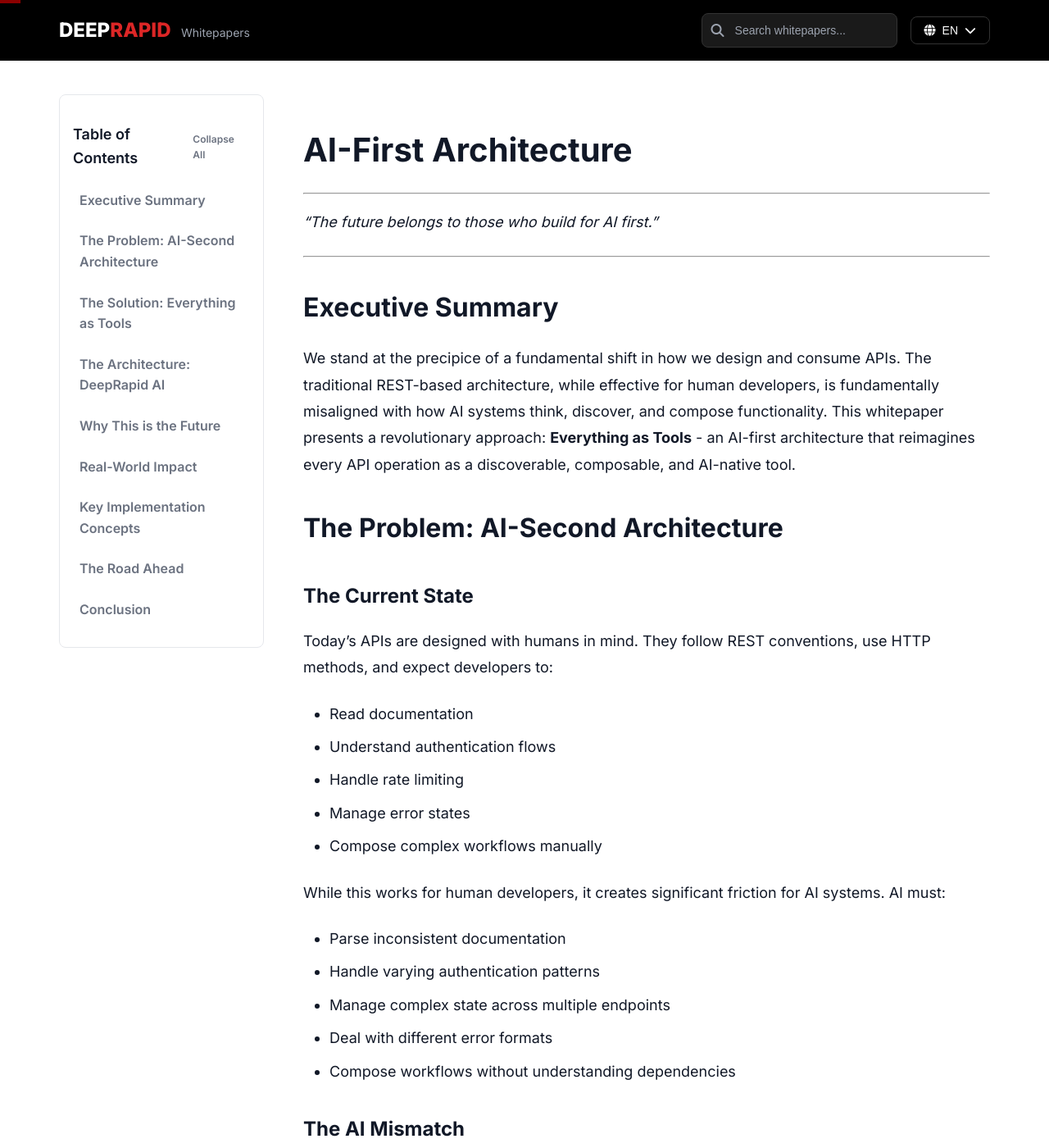
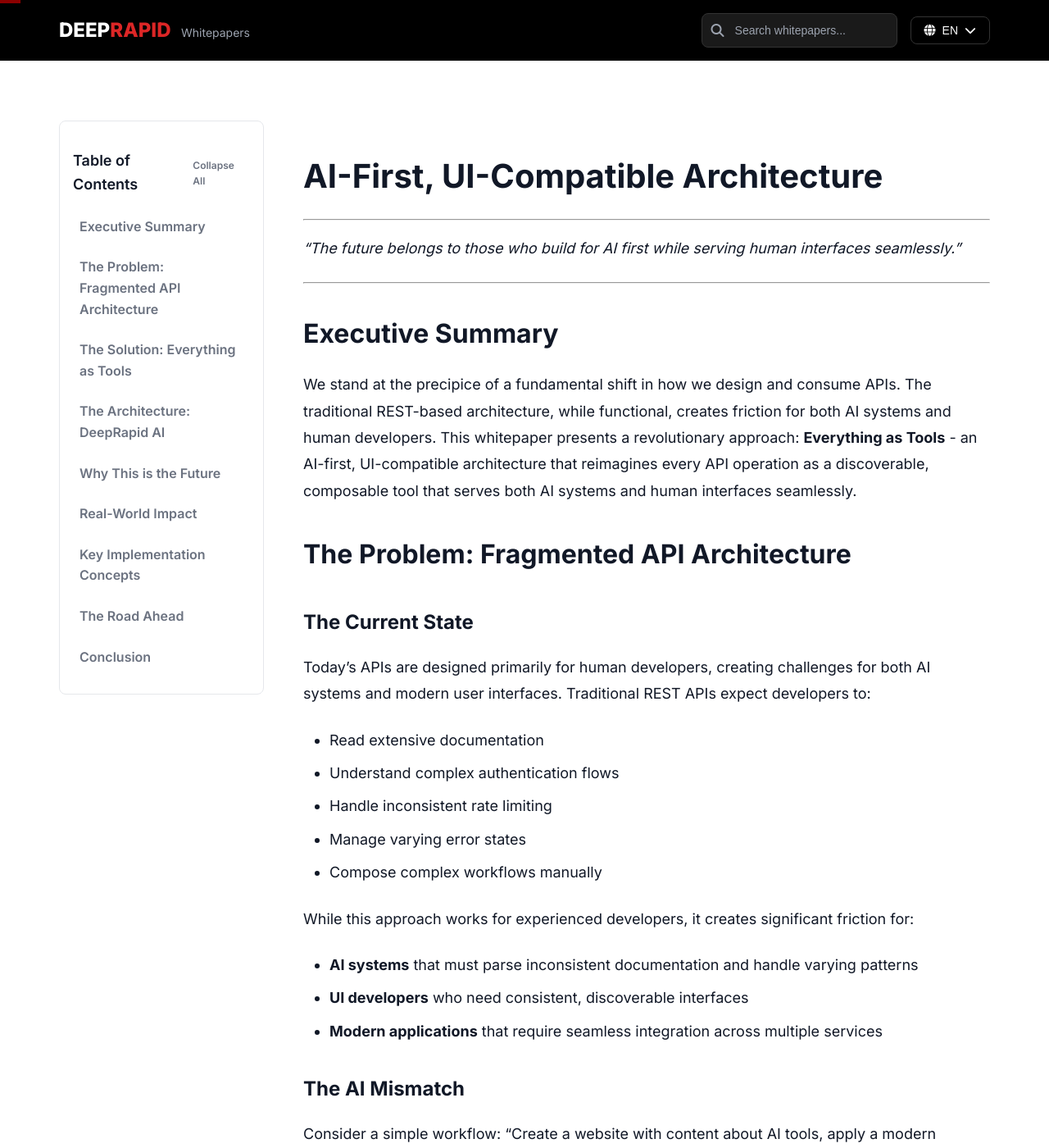
Before and after one commit to deeprapid/whitepapers, a Jekyll site: the page built from content/en/everything-as-tools.md, in a window 1280 px wide and 1400 px high, scrolled down 450 px. Shown: the whole window at 82% size. Built offline with Jekyll 4.4.1, drawn with Linux system fonts in a browser that asks for light colours; comment, search, counter and statistics services are not loaded; some of the changed text lies outside the part shown.

Commit message:
Comprehensive update: add sync/async specifications to all JSON examples, emphasize UI/AI compatibility, remove detailed code examples, focus on high-level architecture

````diff
--- a/content/en/everything-as-tools.md
+++ b/content/en/everything-as-tools.md
@@ -1,7 +1,7 @@
 ---
 layout: whitepaper
 title: "Everything as Tools: The Future of AI-First APIs"
-subtitle: "A revolutionary approach to API architecture where every operation is a discoverable, composable tool for AI"
+subtitle: "A revolutionary approach to API architecture where every operation is a discoverable, composable tool for AI and human interfaces"
 date: 2025-08-08
 author: "DeepRapid AI"
 reading_time: 15
@@ -9,35 +9,33 @@
 permalink: /en/whitepapers/everything-as-tools/
 ---
 
-# AI-First Architecture
+# AI-First, UI-Compatible Architecture
 
 ---
 
-*"The future belongs to those who build for AI first."*
+*"The future belongs to those who build for AI first while serving human interfaces seamlessly."*
 
 ---
 
 ## Executive Summary
 
-We stand at the precipice of a fundamental shift in how we design and consume APIs. The traditional REST-based architecture, while effective for human developers, is fundamentally misaligned with how AI systems think, discover, and compose functionality. This whitepaper presents a revolutionary approach: **Everything as Tools** - an AI-first architecture that reimagines every API operation as a discoverable, composable, and AI-native tool.
+We stand at the precipice of a fundamental shift in how we design and consume APIs. The traditional REST-based architecture, while functional, creates friction for both AI systems and human developers. This whitepaper presents a revolutionary approach: **Everything as Tools** - an AI-first, UI-compatible architecture that reimagines every API operation as a discoverable, composable tool that serves both AI systems and human interfaces seamlessly.
 
-## The Problem: AI-Second Architecture
+## The Problem: Fragmented API Architecture
 
 ### The Current State
 
-Today's APIs are designed with humans in mind. They follow REST conventions, use HTTP methods, and expect developers to:
-- Read documentation
-- Understand authentication flows
-- Handle rate limiting
-- Manage error states
+Today's APIs are designed primarily for human developers, creating challenges for both AI systems and modern user interfaces. Traditional REST APIs expect developers to:
+- Read extensive documentation
+- Understand complex authentication flows
+- Handle inconsistent rate limiting
+- Manage varying error states
 - Compose complex workflows manually
 
-While this works for human developers, it creates significant friction for AI systems. AI must:
-- Parse inconsistent documentation
-- Handle varying authentication patterns
-- Manage complex state across multiple endpoints
-- Deal with different error formats
-- Compose workflows without understanding dependencies
+While this approach works for experienced developers, it creates significant friction for:
+- **AI systems** that must parse inconsistent documentation and handle varying patterns
+- **UI developers** who need consistent, discoverable interfaces
+- **Modern applications** that require seamless integration across multiple services
 
 ### The AI Mismatch
 
@@ -62,18 +60,22 @@
 
 ### The Vision
 
-Imagine a world where every API operation is a **tool** - a self-describing, composable function that AI can discover, understand, and orchestrate automatically.
+Imagine a world where every API operation is a **tool** - a self-describing, composable function that can be discovered, understood, and orchestrated by both AI systems and human interfaces. This unified approach eliminates the fragmentation between different consumer types.
 
 **Tool-Based Approach:**
 
 ```json
 {
   "tool": "create_complete_website",
+  "type": "async",
   "description": "Create a website with content, design, and deployment",
   "parameters": {
     "topic": "AI tools",
     "style": "modern",
     "features": ["blog", "contact", "analytics"]
+  },
+  "function": {
+    "queue": "website-generation-queue"
   },
   "composition": [
     "generate_site_structure",
@@ -116,26 +122,32 @@
 ```
 
 #### 2. **Discoverable Architecture**
-AI can dynamically discover available tools and their capabilities.
+Both AI systems and human interfaces can dynamically discover available tools and their capabilities.
 
 ```json
 {
   "tool": "discover_tools",
+  "type": "sync",
   "description": "Find available tools matching criteria",
   "parameters": {
     "category": "content_generation",
     "max_cost": 1.00,
     "max_time": "5m"
   },
+  "function": {
+    "endpoint": "https://registry.example.com/discover"
+  },
   "response": {
     "tools": [
       {
         "tool": "generate_blog_content",
+        "type": "sync",
         "description": "Create blog posts",
         "capabilities": ["content_generation", "seo_optimization"]
       },
       {
         "tool": "create_product_description",
+        "type": "async",
         "description": "Write product descriptions",
         "capabilities": ["content_generation", "conversion_optimization"]
       }
@@ -145,27 +157,35 @@
 ```
 
 #### 3. **Composable Workflows**
-Tools can be chained, combined, and orchestrated automatically.
+Tools can be chained, combined, and orchestrated automatically by both AI systems and human interfaces.
 
 ```json
 {
   "tool": "orchestrate_marketing_campaign",
+  "type": "async",
   "description": "Create a complete marketing campaign",
+  "function": {
+    "queue": "marketing-campaign-queue"
+  },
   "workflow": [
     {
       "tool": "analyze_target_audience",
+      "type": "sync",
       "parameters": {"demographics": "tech_professionals"}
     },
     {
       "tool": "generate_campaign_content",
+      "type": "async",
       "parameters": {"audience_insights": "{{previous_result}}"}
     },
     {
       "tool": "create_landing_page",
+      "type": "async",
       "parameters": {"content": "{{previous_result}}"}
     },
     {
       "tool": "setup_analytics",
+      "type": "sync",
       "parameters": {"page_id": "{{previous_result.page_id}}"}
     }
   ]
@@ -177,25 +197,41 @@
 ### Core Components
 
 #### 1. **Tool Registry**
-The central nervous system of the architecture.
+The central nervous system of the architecture that manages both synchronous and asynchronous tools.
 
 ```json
 {
   "tool_registry": {
     "tools": {
       "create_site": {
+        "type": "async",
         "version": "1.0.0",
         "description": "Generate a new website",
         "parameters": {...},
+        "function": {
+          "queue": "site-generation-queue"
+        },
         "capabilities": ["site_building", "content_generation"],
         "estimated_cost": 0.50,
         "estimated_time": "2m"
+      },
+      "validate_email": {
+        "type": "sync",
+        "version": "1.0.0",
+        "description": "Validate email format",
+        "parameters": {...},
+        "function": {
+          "endpoint": "https://validation-service.example.com/validate-email"
+        },
+        "capabilities": ["validation"],
+        "estimated_cost": 0.01,
+        "estimated_time": "100ms"
       }
     },
     "categories": {
       "site_building": ["create_site", "update_site", "deploy_site"],
       "content_generation": ["generate_text", "create_image", "translate_content"],
-      "design": ["extract_branding", "apply_design_system", "generate_mockup"]
+      "validation": ["validate_email", "validate_phone", "validate_url"]
     }
   }
 }
@@ -331,16 +367,16 @@
 
 
 
-#### 3. **AI Gateway**
-The intelligent interface that optimizes tool execution for AI consumption.
+#### 3. **Intelligent Gateway**
+The unified interface that optimizes tool execution for both AI systems and human interfaces.
 
 **Key Capabilities:**
-- **Tool Discovery** - Dynamically finds and recommends available tools
-- **Parameter Validation** - Ensures AI provides valid inputs to tools
+- **Tool Discovery** - Dynamically finds and recommends available tools for any consumer
+- **Parameter Validation** - Ensures valid inputs regardless of consumer type
 - **Workflow Orchestration** - Intelligently chains tools into complex workflows
 - **Error Handling** - Provides smart retry and recovery mechanisms
 - **Cost Optimization** - Selects the most efficient tools for each task
-- **Performance Monitoring** - Tracks and optimizes tool performance
+- **Performance Monitoring** - Tracks and optimizes tool performance across all consumers
 
 ### Tool Categories
 
@@ -390,25 +426,44 @@
 - **Isolation** - Each tool operates independently
 - **Scalability** - Tools can scale independently based on demand
 - **Platform Agnostic** - Works on any cloud or on-premises infrastructure
+- **Consumer Agnostic** - Same tools serve AI systems and human interfaces
+- **Transport Flexible** - Tools work over HTTP, gRPC, or other protocols
+
+### Unified Interface Design
+
+The architecture provides a unified interface that serves multiple consumer types:
+
+**For AI Systems:**
+- **Natural discovery** - AI can find tools that match its needs
+- **Intelligent composition** - AI can chain tools into complex workflows
+- **Error recovery** - AI can handle failures and find alternatives
+- **Cost optimization** - AI can choose the most efficient tools
+
+**For Human Interfaces:**
+- **Consistent patterns** - Same tool interface across all applications
+- **Self-documenting** - Tools describe their own capabilities
+- **Easy integration** - Simple API patterns for UI developers
+- **Real-time feedback** - Progress tracking for async operations
 
 ### Key Architectural Benefits
 
 The "Everything as Tools" architecture provides several fundamental advantages:
 
-- **AI-Native Design** - Built for AI consumption from the ground up
+- **AI-Native, UI-Compatible Design** - Built for AI consumption while serving human interfaces seamlessly
 - **Infinite Extensibility** - Add new tools without architectural changes
-- **Intelligent Orchestration** - AI can compose complex workflows automatically
-- **Future-Proof** - Architecture evolves with AI capabilities
-- **Universal Compatibility** - Works with any AI system or platform
+- **Intelligent Orchestration** - Both AI and humans can compose complex workflows automatically
+- **Future-Proof** - Architecture evolves with AI capabilities while maintaining human usability
+- **Universal Compatibility** - Works with any AI system, UI framework, or platform
+- **Transport Flexibility** - Tools work over HTTP, gRPC, or any network protocol
 
 ## Why This is the Future
 
-### 1. **AI-Native Design**
-Unlike traditional APIs that AI must adapt to, this architecture is built for AI from the ground up. Every tool is:
-- **Self-documenting** - AI understands capabilities automatically
-- **Consistent** - Same patterns across all operations
-- **Discoverable** - AI can find new tools dynamically
-- **Composable** - Tools can be combined intelligently
+### 1. **AI-Native, UI-Compatible Design**
+Unlike traditional APIs that require adaptation for different consumers, this architecture is built for AI from the ground up while serving human interfaces seamlessly. Every tool is:
+- **Self-documenting** - Both AI and humans understand capabilities automatically
+- **Consistent** - Same patterns across all operations and consumers
+- **Discoverable** - AI and humans can find new tools dynamically
+- **Composable** - Tools can be combined intelligently by any consumer
 
 ### 2. **Infinite Extensibility**
 Adding new functionality is as simple as registering a new tool. No breaking changes, no version conflicts, no migration headaches.
@@ -455,9 +510,11 @@
 This approach works for:
 - **Function calling** in LLMs
 - **Tool calling** in AI assistants
-- **Direct API** consumption
-- **Workflow automation**
-- **Multi-agent systems**
+- **Web applications** and user interfaces
+- **Mobile apps** and native applications
+- **Workflow automation** systems
+- **Multi-agent systems** and AI coordination
+- **Direct API** consumption by any client
 
 ## Real-World Impact
 
@@ -473,11 +531,17 @@
 - **Error recovery** - Handle failures gracefully
 - **Cost optimization** - Choose most efficient tools
 
+### For Human Interfaces
+- **Consistent patterns** - Same tool interface across applications
+- **Self-documenting** - Tools describe their capabilities
+- **Easy integration** - Simple API patterns for UI developers
+- **Real-time feedback** - Progress tracking for async operations
+
 ### For Businesses
-- **Faster development** - AI can build complex systems
+- **Faster development** - Both AI and humans can build complex systems
 - **Reduced maintenance** - Self-documenting architecture
-- **Better user experience** - AI-native interfaces
-- **Competitive advantage** - Future-ready technology
+- **Better user experience** - AI-native interfaces with human usability
+- **Competitive advantage** - Future-ready technology that serves all consumers
 
 ## Key Implementation Concepts
 
@@ -513,134 +577,24 @@
 ```
 
 ### Error Handling & Recovery
-Robust error handling with intelligent retry logic:
+The architecture provides robust error handling with intelligent retry logic for both sync and async tools:
 
-**Python:**
-```python
-# Automatic error recovery
-async def execute_with_recovery(tool_name, params):
-    try:
-        return await tool_registry.execute_tool(tool_name, params)
-    except ToolError as e:
-        # Try alternative tool
-        alternative = await find_alternative_tool(tool_name)
-        if alternative:
-            return await tool_registry.execute_tool(alternative, params)
-        raise
-```
-
-**JavaScript:**
-```javascript
-// Automatic error recovery
-async function executeWithRecovery(toolName, params) {
-    try {
-        return await toolRegistry.executeTool(toolName, params);
-    } catch (error) {
-        if (error instanceof ToolError) {
-            // Try alternative tool
-            const alternative = await findAlternativeTool(toolName);
-            if (alternative) {
-                return await toolRegistry.executeTool(alternative, params);
-            }
-        }
-        throw error;
-    }
-}
-```
-
-**Go:**
-```go
-// Automatic error recovery
-func executeWithRecovery(toolName string, params map[string]interface{}) (ToolResult, error) {
-    result, err := toolRegistry.ExecuteTool(toolName, params)
-    if err != nil {
-        if toolErr, ok := err.(*ToolError); ok {
-            // Try alternative tool
-            if alternative, found := findAlternativeTool(toolName); found {
-                return toolRegistry.ExecuteTool(alternative, params)
-            }
-        }
-        return ToolResult{}, err
-    }
-    return result, nil
-}
-```
-
-**Rust:**
-```rust
-// Automatic error recovery
-async fn execute_with_recovery(tool_name: &str, params: &HashMap<String, Value>) -> Result<ToolResult, ToolError> {
-    match tool_registry.execute_tool(tool_name, params).await {
-        Ok(result) => Ok(result),
-        Err(e) => {
-            if let Some(alternative) = find_alternative_tool(tool_name).await? {
-                tool_registry.execute_tool(&alternative, params).await
-            } else {
-                Err(e)
-            }
-        }
-    }
-}
-```
+**Key Features:**
+- **Automatic retry** - Failed tools are retried with exponential backoff
+- **Alternative tools** - System can find and use alternative tools when primary tools fail
+- **Graceful degradation** - Partial failures don't break entire workflows
+- **Error reporting** - Detailed error information for debugging and monitoring
+- **Consumer-agnostic** - Same error handling works for AI and human interfaces
 
 ### Progress Tracking
-Real-time status updates for async operations:
+Real-time status updates for async operations provide transparency for both AI systems and human interfaces:
 
-**Python:**
-```python
-# Track async job progress
-job_id = await tool_registry.execute_tool("generate_website", params)
-
-# Check status
-status = await tool_registry.get_job_status(job_id)
-# Returns: {"status": "processing", "progress": 65, "eta": "2m"}
-
-# Get final result
-result = await tool_registry.get_job_result(job_id)
-# Returns: {"url": "https://site.com", "status": "completed"}
-```
-
-**JavaScript:**
-```javascript
-// Track async job progress
-const jobId = await toolRegistry.executeTool("generate_website", params);
-
-// Check status
-const status = await toolRegistry.getJobStatus(jobId);
-// Returns: { status: "processing", progress: 65, eta: "2m" }
-
-// Get final result
-const result = await toolRegistry.getJobResult(jobId);
-// Returns: { url: "https://site.com", status: "completed" }
-```
-
-**Go:**
-```go
-// Track async job progress
-jobID, err := toolRegistry.ExecuteTool("generate_website", params)
-
-// Check status
-status, err := toolRegistry.GetJobStatus(jobID)
-// Returns: {"status": "processing", "progress": 65, "eta": "2m"}
-
-// Get final result
-result, err := toolRegistry.GetJobResult(jobID)
-// Returns: {"url": "https://site.com", "status": "completed"}
-```
-
-**Rust:**
-```rust
-// Track async job progress
-let job_id = tool_registry.execute_tool("generate_website", params).await?;
-
-// Check status
-let status = tool_registry.get_job_status(&job_id).await?;
-// Returns: {"status": "processing", "progress": 65, "eta": "2m"}
-
-// Get final result
-let result = tool_registry.get_job_result(&job_id).await?;
-// Returns: {"url": "https://site.com", "status": "completed"}
-```
+**Key Features:**
+- **Real-time updates** - Progress tracking for long-running operations
+- **Status monitoring** - Check job status and estimated completion time
+- **Result retrieval** - Get final results when async operations complete
+- **Consumer notifications** - Both AI and human interfaces receive progress updates
+- **Unified interface** - Same progress tracking works for all async tools
 
 ## The Road Ahead
 
@@ -664,16 +618,16 @@
 
 ## Conclusion
 
-The future of software is AI-first. Traditional REST APIs, while functional, are fundamentally misaligned with how AI systems think and operate. The "Everything as Tools" architecture represents a paradigm shift that:
+The future of software is AI-first while serving human interfaces seamlessly. Traditional REST APIs, while functional, create friction for both AI systems and modern user interfaces. The "Everything as Tools" architecture represents a paradigm shift that:
 
-- **Embraces AI** as the primary consumer
+- **Embraces AI** as the primary consumer while serving human interfaces
 - **Enables infinite extensibility** through tool composition
-- **Provides intelligent orchestration** of complex workflows
-- **Creates future-proof systems** that evolve with AI capabilities
+- **Provides intelligent orchestration** of complex workflows for all consumers
+- **Creates future-proof systems** that evolve with AI capabilities while maintaining human usability
 
-This is not just a new way to build APIs—it's a new way to think about software itself. In a world where AI is becoming the primary interface between humans and technology, we need architectures that speak AI's language.
+This is not just a new way to build APIs—it's a new way to think about software itself. In a world where AI and human interfaces work together, we need architectures that serve both seamlessly.
 
-The future belongs to those who build for AI first. The "Everything as Tools" architecture is that future.
+The future belongs to those who build for AI first while serving human interfaces. The "Everything as Tools" architecture is that future.
 
 ---
 
````
Also changed, not shown: other parts of content/en/everything-as-tools.md (+5 -0 lines).
